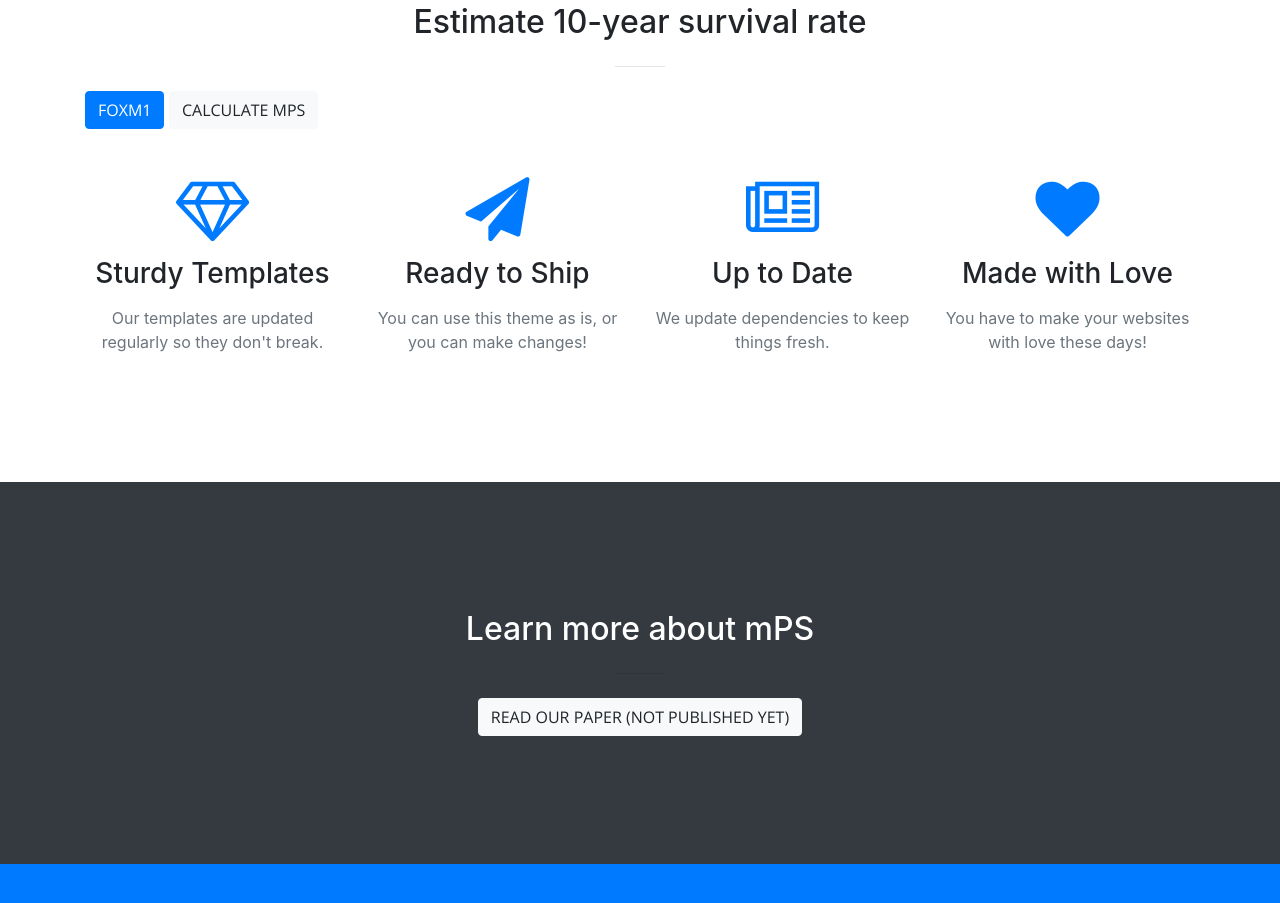
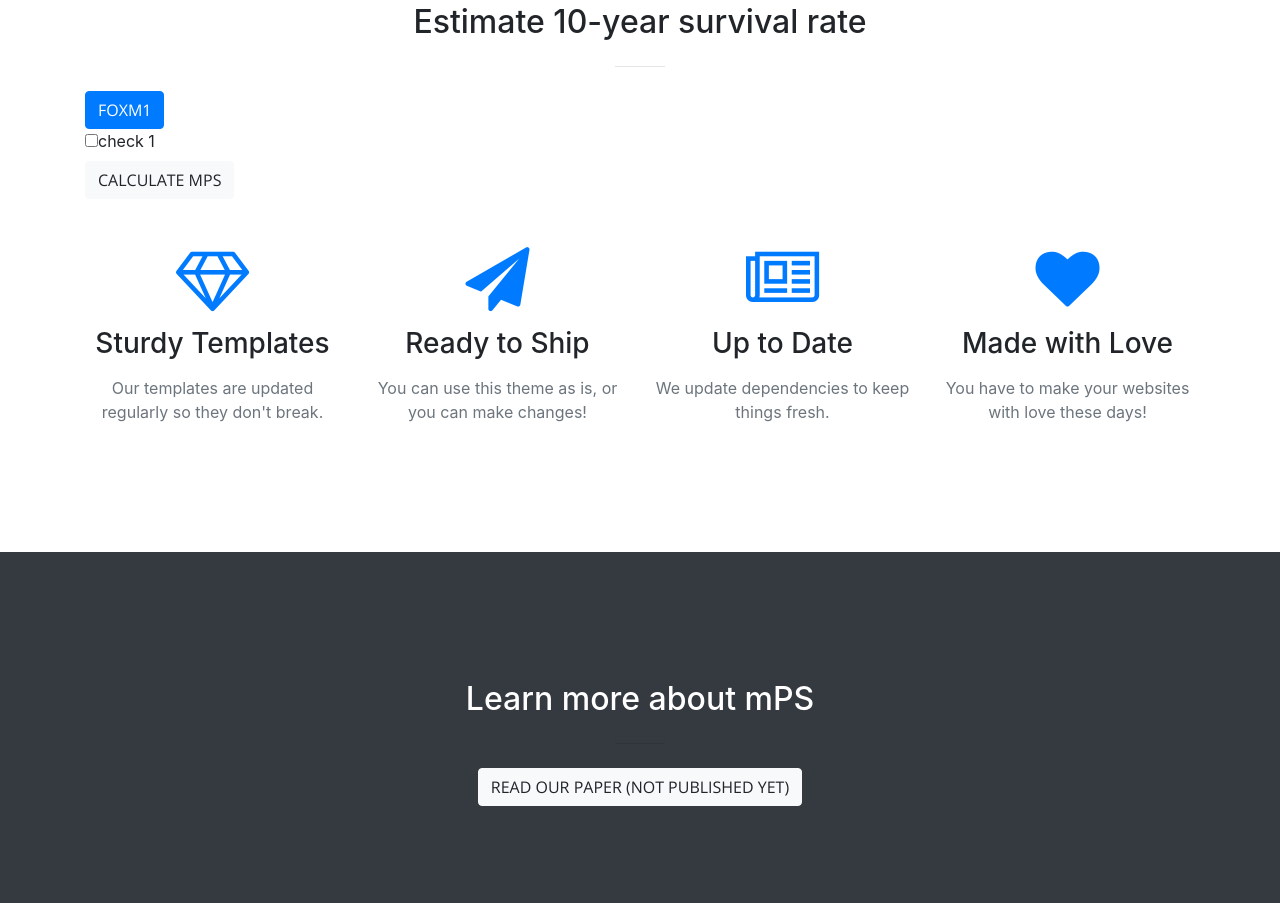
Before and after one commit to HideyukiShimizu/mPS_GI.github.io, a website with bundled scripts: page index.html in a window 1280 px wide. Shown: the part 1474-2377 px from the top of the page. Built offline with nearby package versions, Linux system fonts and the light colour scheme.

Commit message:
Update index.html

```diff
--- a/index.html
+++ b/index.html
@@ -103,6 +103,10 @@
           <button type="button" class="btn btn-primary" data-toggle="button" aria-pressed="false" autocomplete="off">
        FOXM1
       </button>
+
+      <div class="checkbox">
+      <label><input type="checkbox" value="">check 1</label>
+      </div>
       <a class="btn btn-light btn-xl  href="#calculation">Calculate mPS</a>
         <div class="row">
           <div class="col-lg-3 col-md-6 text-center">
```
